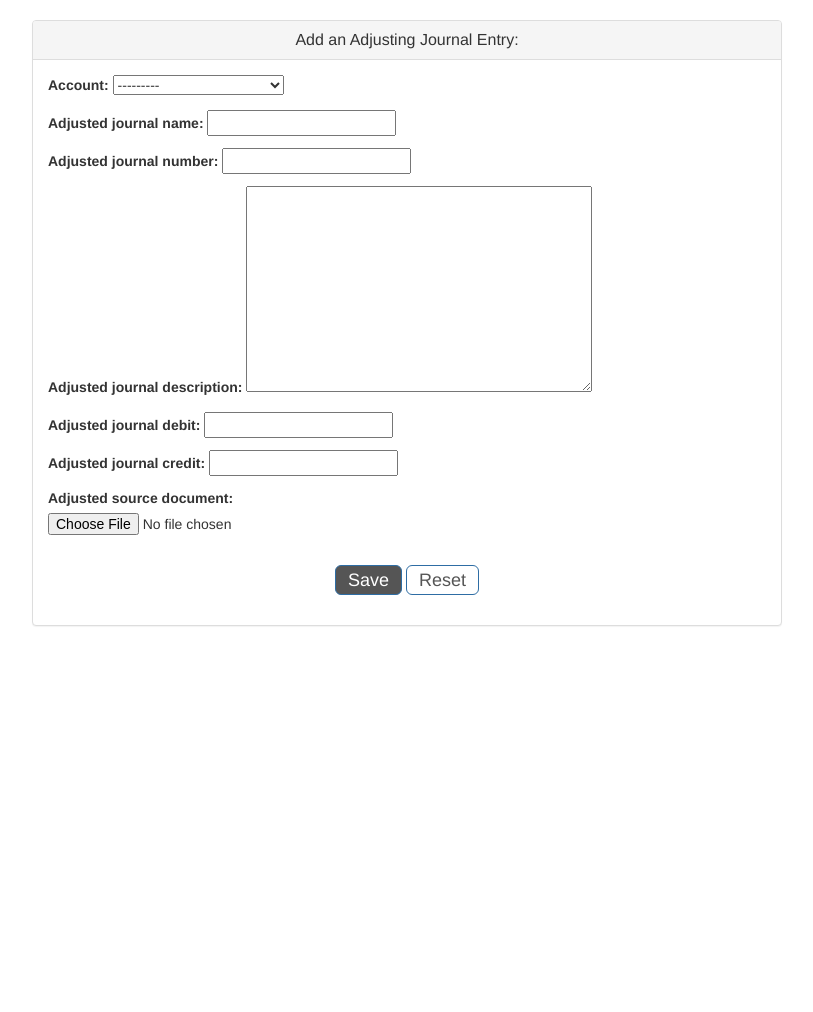
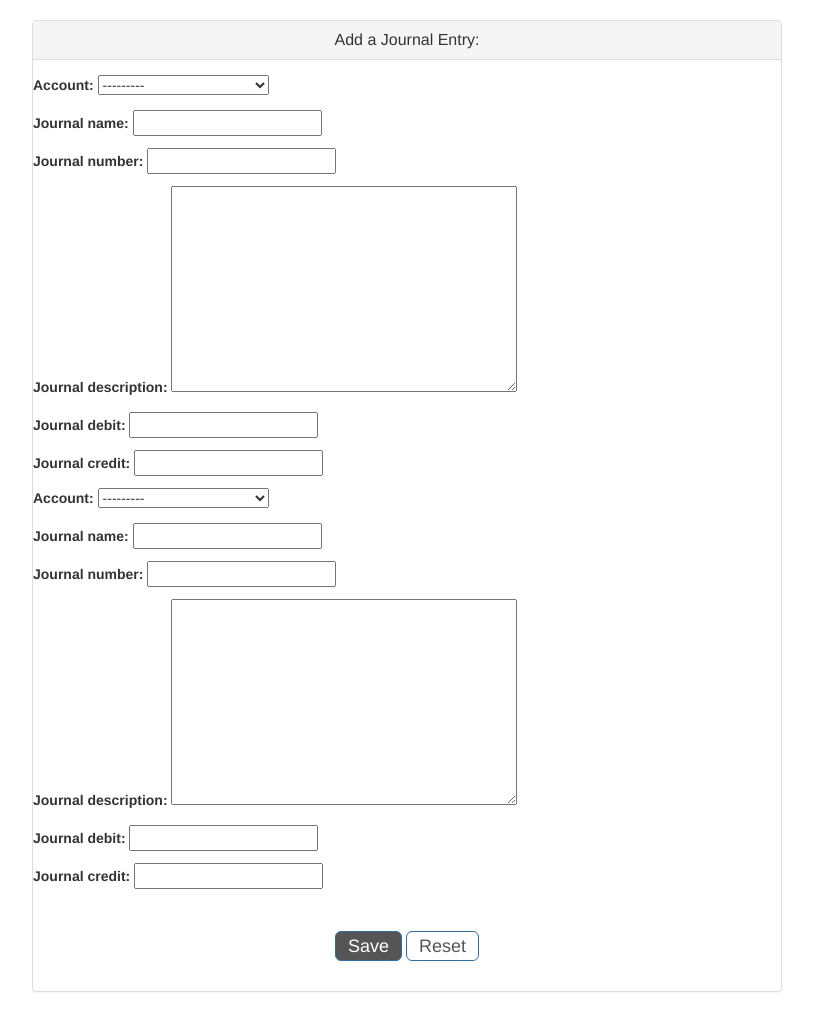
Before and after one commit to dm1737/SAD, a Django app: page /adjusting_journals/ in a window 1280 px wide. Shown: the part 52-1064 px from the top of the page, without its empty margins (233-1046 px from the left). Before the commit the page ends 678 px from the top, so only its background shows below. Run offline with Django 3.2, Linux system fonts and the light colour scheme; data comes from the database, SQL or seed files in the repository; both versions use the stored data as it was after the commit; parts of the project's set-up code (start-up, migrations or seed data) failed here and were passed over; some libraries are stand-ins or nearby versions.

```diff
--- a/sprint_1/accounts/forms.py
+++ b/sprint_1/accounts/forms.py
@@ -4,8 +4,8 @@ from django.contrib.auth.forms import UserCreationForm
 from django.contrib.auth.models import User
 from .models import Journal
 from decimal import *
+from .models import Journal, UserAccount, Journal, Statements
 
-from .models import Journal, AdjustingJournalEntry, UserAccount, Journal, Statements
 class NewUserForm(UserCreationForm):
     email = forms.EmailField(required=True)
 
@@ -59,18 +59,6 @@ class JournalFormset(BaseFormSet):
         if balance != 0:
             raise forms.ValidationError('Journal Entries must have a balance of 0')
 
-class AdjustingJournalForm(forms.ModelForm):
-    class Meta:
-        model = AdjustingJournalEntry
-        fields = [
-            'account',
-            'Adjusted_journal_name',
-            'Adjusted_journal_number',
-            'Adjusted_journal_description',
-            'Adjusted_journal_debit',
-            'Adjusted_journal_credit',
-            'Adjusted_source_document'
-        ]
 class UserAccountForm(forms.ModelForm):
     class Meta:
         model = UserAccount
--- a/sprint_1/accounts/models.py
+++ b/sprint_1/accounts/models.py
@@ -112,30 +112,3 @@ class Journal (models.Model):
         return reverse('journal:detail', args=[self.Journal_number])
     def __str__(self):
         return self.Journal_name
-
-
-class AdjustingJournalEntry (models.Model):
-    Pending = 1
-    Accepted = 2
-    Rejected = 3
-    STATUS_CHOICES = (
-        (Pending, 'Pending'),
-        (Accepted, 'Accepted'),
-        (Rejected, 'Rejected'),
-    )
-    account = models.ForeignKey(UserAccount, on_delete=models.CASCADE)
-    Adjusted_journal_name = models.CharField(max_length=300, unique=True)
-    Adjusted_journal_number = models.PositiveIntegerField(unique=True)
-    Adjusted_journal_description = models.TextField(null=True, blank=True)
-    Adjusted_journal_debit = models.DecimalField(decimal_places=2, max_digits=10)
-    Adjusted_journal_credit = models.DecimalField(decimal_places=2, max_digits=10)
-    Adjusted_source_document = models.FileField(upload_to='source_docs', null=True, blank=True)
-    Adjusted_status = models.PositiveSmallIntegerField(choices=STATUS_CHOICES, null=False, blank=True, default=Pending)
-    Adjusted_date = models.DateField(auto_now_add = True)
-    Adjusted_reason_for_rejection = models.CharField(max_length=1000, blank=True, null=False, default="")
-    Adjusted_history = HistoricalRecords()
-
-    def get_absolute_url(self):
-        return reverse('journal:detail', args=[self.Adjusted_journal_number])
-    def __str__(self):
-        return self.Adjusted_journal_name
--- a/sprint_1/accounts/templates/accounts/adjusting_journals.html
+++ b/sprint_1/accounts/templates/accounts/adjusting_journals.html
@@ -2,7 +2,7 @@
 {% block head %}
 
     {% load static %}
-    <link href="{% static "tinymce/css/prism.css" %}" rel="stylesheet">
+    <link href="{% static "tinymce/css/prism.css" %}" rel="stylesheet"></link>
     <script src="https://cdnjs.cloudflare.com/ajax/libs/materialize/1.0.0/js/materialize.min.js"></script>
     <meta charset="utf-8">
     <meta name="viewport" content="width=device-width, initial-scale=1">
@@ -63,15 +63,18 @@
             <div class="col-md-8 col-md-offset-2">
                 <div class="panel panel-default">
                     <div class="panel-heading">
-                        <center><h3 class="panel-title">Add an Adjusting Journal Entry: </h3></center>
+                        <center><h3 class="panel-title">Add a Journal Entry: </h3></center>
                     </div>
                       <div class="panel-body">
-                        <fieldset>
-                        {% include 'accounts/includes/messaging.html' %}
-                        <form enctype="multipart/form-data" method="POST">
+                        <form method = "POST" action = "/journals/">
                             {% csrf_token %}
-                            {{ form.as_p }}
-
+                            {{ journal_form.management_form }}
+                            {% for j in journal_form%}
+                                <div class="row form-row spacer">
+                                    {{ j.as_p }}
+                                </div>
+                                {% endfor %}
+                            {{ journal_form.non_form_errors }}
                                 <div class="panel-button">
                                   <button style="background-color:#555; color:white; text-align:center; padding: 2px;" class="btn btn-primary btn-lg" type="submit">
                                  <span class="button-text">Save</span> </button>
@@ -79,7 +82,12 @@
                                  <span class="button-text">Reset</span> </button>
                              </div>
                           </form>
-                        </fieldset>
+
+
+
+
+
+                        </form>
                     </div>
                 </div>
             </div>
--- a/sprint_1/accounts/views.py
+++ b/sprint_1/accounts/views.py
@@ -1,10 +1,10 @@
 from django.shortcuts import render, HttpResponse, redirect
-from .models import Profile, Journal, AdjustingJournalEntry, Journal, UserAccount, Statements
+from .models import Profile, Journal, Journal, UserAccount, Statements
 from django.contrib.auth.models import User
 from django.contrib.auth.forms import UserCreationForm, AuthenticationForm
 from django.contrib.auth import logout,login,authenticate
 from django.contrib import messages
-from .forms import NewUserForm, EmailForm, JournalForm, JournalFormset, AdjustingJournalForm, UserAccountForm, StatementsForm
+from .forms import NewUserForm, EmailForm, JournalForm, JournalFormset, UserAccountForm, StatementsForm
 from django.views.generic import CreateView, DeleteView, UpdateView
 from django.urls import reverse_lazy
 from django.urls import reverse
@@ -272,24 +272,59 @@ def journal_view (request,id):
                     })
 
 def adjusting_journals(request):
-    if request.method == 'POST':
-        form = AdjustingJournalForm(request.POST or None, request.FILES)
-        if form.is_valid():
+    #Create a formset out of the JournalForm
+    Journal_FormSet = formset_factory(JournalForm, formset = JournalFormset, extra=2)
+    template_name = "accounts/adjusting_journals.html"
+
+    if request.method == 'GET':
+        journal_formset = Journal_FormSet(request.GET or None)
+    elif request.method == 'POST':
+        journal_formset = Journal_FormSet(request.POST)
+
+        #checking if the form is valid
+        if journal_formset.is_valid():
+
             current_user = request.user
-            if current_user.profile.role == 2:
-                form.save()
-                Journalset = Journal.objects.filter(Adjusted_journal_number=form.cleaned_data.get('Journal_number'))
-                if Journalset.exists():
-                    JournalID = Journalset[0].id
-                    obj = Journal.objects.get(id=JournalID)
-                    obj.status = 2
-                    obj.save()
-                form = AdjustingJournalForm()
-            else:
-                form.save()
-                form = AdjustingJournalForm()
+            #To save we have to loop through the formset
+            for j in journal_formset:
+                #saving journal models
+                if current_user.profile.role == 2:
+                    j.save()
+                    Journalset = Journal.objects.filter(Journal_number=j.cleaned_data.get('Journal_number'))
+                    if Journalset.exists():
+                        JournalID = Journalset[0].id
+                        obj = Journal.objects.get(id=JournalID)
+                        obj.status = 2
+                        obj.save()
+                else:
+                    j.save()
 
-    else:
-        form = AdjustingJournalForm()
-    context = {'form': form}
-    return render(request, 'accounts/adjusting_journals.html', context)
+    context = {
+        'journal_form':journal_formset
+    }
+    useraccounts = UserAccount.objects.all()
+    journals = Journal.objects.all()
+    allstatements = Statements.objects.all()
+    for useraccount in useraccounts:
+        Accdebit = 0
+        Acccredit = 0
+        totaldebit = 0
+        totalcredit = 0
+        for journal in journals:
+            if journal.status == 2:
+                if useraccount.account_name == journal.account.account_name:
+                    Acccredit = Acccredit + journal.journal_credit
+                if useraccount.account_name == journal.account.account_name:
+                    Accdebit = Accdebit + journal.journal_debit
+        useraccount.credit = Acccredit
+        useraccount.debit = Accdebit
+        useraccount.balance = Accdebit + Acccredit
+        useraccount.save()
+    for useraccount in useraccounts:
+        totaldebit = totaldebit + useraccount.debit
+        totalcredit = totalcredit + useraccount.credit
+    for statements in allstatements:
+        statements.Total_debit = totaldebit
+        statements.Total_Credit = totalcredit
+        statements.save()
+    return render(request, template_name, context)
```
Also changed, not shown: sprint_1/accounts/admin.py (+1 -15 lines), sprint_1/db.sqlite3. Lines whose indentation alone changed are shown as unchanged.
